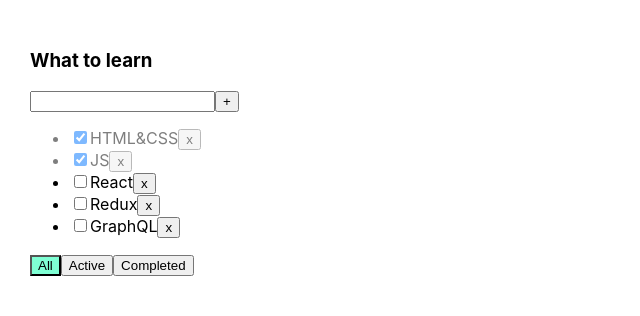
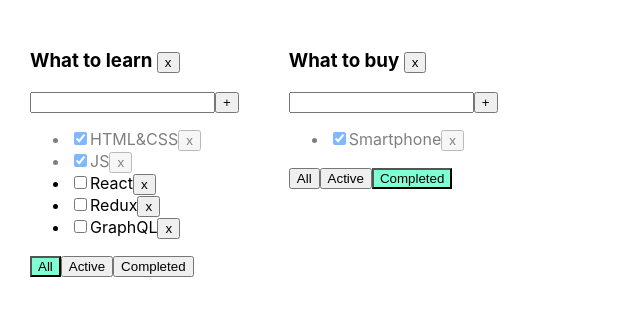
Before and after one commit to kotsur-vlad/todolist_functions, a React (Create React App) app: page / in a window 1280 px wide. Shown: the top 316 px of the page, without its empty margins (0-640 px from the left). Built offline with nearby package versions, Linux system fonts and the light colour scheme.

Commit message:
Added many todoLists, removing todoList and refactoring with it

```diff
--- a/src/App.tsx
+++ b/src/App.tsx
@@ -12,65 +12,109 @@
 	isDone: boolean
 }
 
+type TodoListType = {
+	id: string
+	title: string
+	filter: FilterValuesType
+}
+
+type TasksStateType = {
+	[key: string]: Array<TaskType>
+}
+
 function App () {
 
+	//Get initial todoLists
+	const todoListId1 = v1()
+	const todoListId2 = v1()
+	const [todoLists, setTodoLists] = useState<Array<TodoListType>>([
+		{id: todoListId1, title: "What to learn", filter: "all"},
+		{id: todoListId2, title: "What to buy", filter: "completed"},
+	])
+
 	//Get initial tasks
-	const initTasks = [
+	const [tasks, setTasks] = useState<TasksStateType>({
+		[todoListId1]: [
 			{id: v1(), title: "HTML&CSS", isDone: true},
 			{id: v1(), title: "JS", isDone: true},
 			{id: v1(), title: "React", isDone: false},
 			{id: v1(), title: "Redux", isDone: false},
 			{id: v1(), title: "GraphQL", isDone: false},
-	]
-	const [tasks, setTasks] = useState<Array<TaskType>>(initTasks)
+		],
+		[todoListId2]: [
+			{id: v1(), title: "Smartphone", isDone: true},
+			{id: v1(), title: "House", isDone: false},
+		],
+	})
+
+	//Delete todoList
+	const deleteTodoList = (todoListId: string) => {
+		const newTodoLists = todoLists.filter(tl => tl.id !== todoListId)
+		delete tasks[todoListId]
+		setTodoLists(newTodoLists)
+	}
+
+	//Change todoList's filter
+	const changeFilter = (todoListId: string, filterValue: FilterValuesType) => {
+		const todoList = todoLists.find(tl => tl.id === todoListId)
+		if (todoList) {
+			todoList.filter = filterValue
+			setTodoLists([...todoLists])
+		}
+	}
 
 	//Add task
-	const addTask = (taskTitle: string) => {
+	const addTask = (todoListId: string, taskTitle: string) => {
 		const task = {
 			id: v1(),
 			title: taskTitle,
 			isDone: false,
 		}
-		const newTasks = [task, ...tasks]
-		setTasks(newTasks)
+		const currentTasks = tasks[todoListId]
+		tasks[todoListId] = [task, ...currentTasks]
+		setTasks({...tasks})
 	}
 
-	//Remove task
-	const removeTask = (taskId: string) => {
-		const newTasks = tasks.filter(t => t.id !== taskId)
-		setTasks(newTasks)
+	//Delete task
+	const deleteTask = (todoListId: string, taskId: string) => {
+		const currentTasks = tasks[todoListId]
+		tasks[todoListId] = currentTasks.filter(t => t.id !== taskId)
+		setTasks({...tasks})
 	}
 
-	//Changing task's filter
-	const [filter, setFilter] = useState<FilterValuesType>("all")
-	let filteredTasks = tasks
-	if (filter === "active") {
-		filteredTasks = tasks.filter(t => !t.isDone)
-	} else if (filter === "completed") {
-		filteredTasks = tasks.filter(t => t.isDone)
-	}
-	const changeFilter = (filterValue: FilterValuesType) => {
-		setFilter(filterValue)
-	}
-
-	//Changing task's status
-	const changeStatus = (taskId: string, status: boolean) => {
-		const task = tasks.find(t => t.id === taskId)
+	//Change task's status
+	const changeStatus = (todoListId: string, taskId: string, status: boolean) => {
+		const currentTasks = tasks[todoListId]
+		const task = currentTasks.find(t => t.id === taskId)
 		if (task) {
 			task.isDone = status
-			setTasks([...tasks])
+			setTasks({...tasks})
 		}
 	}
 
 	return (
 		<div className="App">
-			<TodoList title="What to learn"
+			{
+				todoLists.map(tl => {
+					let filteredTasks = tasks[tl.id]
+					if (tl.filter === "active") {
+						filteredTasks = filteredTasks.filter(t => !t.isDone)
+					} else if (tl.filter === "completed") {
+						filteredTasks = filteredTasks.filter(t => t.isDone)
+					}
+
+					return <TodoList key={tl.id}
+									 id={tl.id}
+									 title={tl.title}
 									 tasks={filteredTasks}
-					  filter={filter}
-					  removeTask={removeTask}
+									 filter={tl.filter}
+									 deleteTodoList={deleteTodoList}
 									 changeFilter={changeFilter}
 									 addTask={addTask}
+									 deleteTask={deleteTask}
 									 changeTaskStatus={changeStatus}/>
+				})
+			}
 		</div>
 	)
 }
--- a/src/TodoList.tsx
+++ b/src/TodoList.tsx
@@ -3,23 +3,25 @@
 import {FilterValuesType, TaskType} from "./App"
 
 type PropsType = {
+	id: string
 	title: string
 	tasks: Array<TaskType>
-	filter: string
-	removeTask: (taskId: string) => void
-	changeFilter: (filterValue: FilterValuesType) => void
-	addTask: (taskTitle: string) => void
-	changeTaskStatus: (taskId: string, status: boolean) => void
+	filter: FilterValuesType
+	deleteTodoList: (todoListId: string) => void
+	changeFilter: (todoListId: string, filterValue: FilterValuesType) => void
+	addTask: (todoListId: string, taskTitle: string) => void
+	deleteTask: (todoListId: string, taskId: string) => void
+	changeTaskStatus: (todoListId: string, taskId: string, status: boolean) => void
 }
 
 export function TodoList (props: PropsType) {
 
-	//Get new task's title
+	//Get new task's title and add new task
 	const [error, setError] = useState<string | null>(null)
 	const [newTaskTitle, setNewTaskTitle] = useState("")
-	const addTask = () => {
+	const onAddTaskHandler = () => {
 		if (newTaskTitle.trim() !== "") {
-			props.addTask(newTaskTitle)
+			props.addTask(props.id, newTaskTitle)
 			setNewTaskTitle("")
 		} else {
 			setError("Title is required")
@@ -31,33 +33,42 @@
 	const onKeyPressHandler = (e: KeyboardEvent<HTMLInputElement>) => {
 		setError(null)
 		if (e.charCode === 13) {
-			addTask()
+			onAddTaskHandler()
 		}
+	}
+	const onLostInputTitleFocus = () => {
+		setError(null)
 	}
 
 	//Get new filter's value
-	const onAllClickHandler = () => props.changeFilter("all")
-	const onActiveClickHandler = () => props.changeFilter("active")
-	const onCompletedClickHandler = () => props.changeFilter("completed")
+	const onAllClickHandler = () => props.changeFilter(props.id,"all")
+	const onActiveClickHandler = () => props.changeFilter(props.id,"active")
+	const onCompletedClickHandler = () => props.changeFilter(props.id,"completed")
+
+	//Delete todoList
+	const onDeleteTodoListHandler = () => props.deleteTodoList(props.id)
 
 	return (
 		<div>
-			<h3>{props.title}</h3>
+			<h3>
+				{props.title} <button onClick={onDeleteTodoListHandler}>x</button>
+			</h3>
 			<div>
 				<input className={error ? "error" : ""}
 					   value={newTaskTitle}
 					   onChange={onNewTaskTitleChangeHandler}
-					   onKeyPress={onKeyPressHandler}/>
-				<button onClick={addTask}>+</button>
+					   onKeyPress={onKeyPressHandler}
+					   onBlur={onLostInputTitleFocus}/>
+				<button onClick={onAddTaskHandler}>+</button>
 				{error && <div className="error-message">{error}</div>}
 			</div>
 			<ul>
 				{
 					props.tasks.map(t => {
-						const onRemoveHandler = () => props.removeTask(t.id)
+						const onDeleteTaskHandler = () => props.deleteTask(props.id, t.id)
 						const onChangeStatusHandler = (e: ChangeEvent<HTMLInputElement>) => {
 							const newStatus = e.currentTarget.checked
-							props.changeTaskStatus(t.id, newStatus)
+							props.changeTaskStatus(props.id, t.id, newStatus)
 						}
 
 						return <li key={t.id}
@@ -66,7 +77,7 @@
 								   checked={t.isDone}
 								   onChange={onChangeStatusHandler}/>
 							<span>{t.title}</span>
-							<button onClick={onRemoveHandler}>x</button>
+							<button onClick={onDeleteTaskHandler}>x</button>
 						</li>
 					})
 				}
```
Lines whose indentation alone changed are shown as unchanged.
